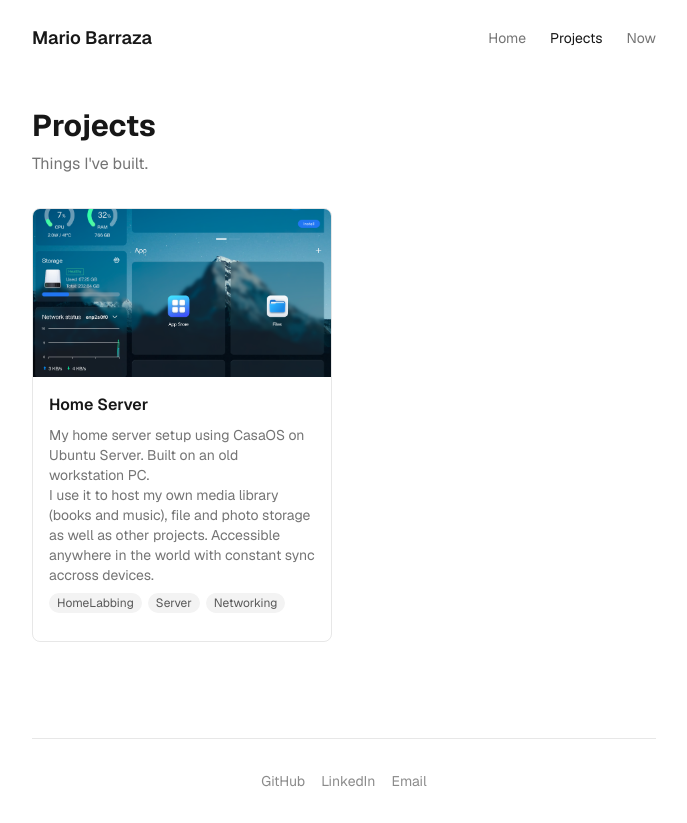
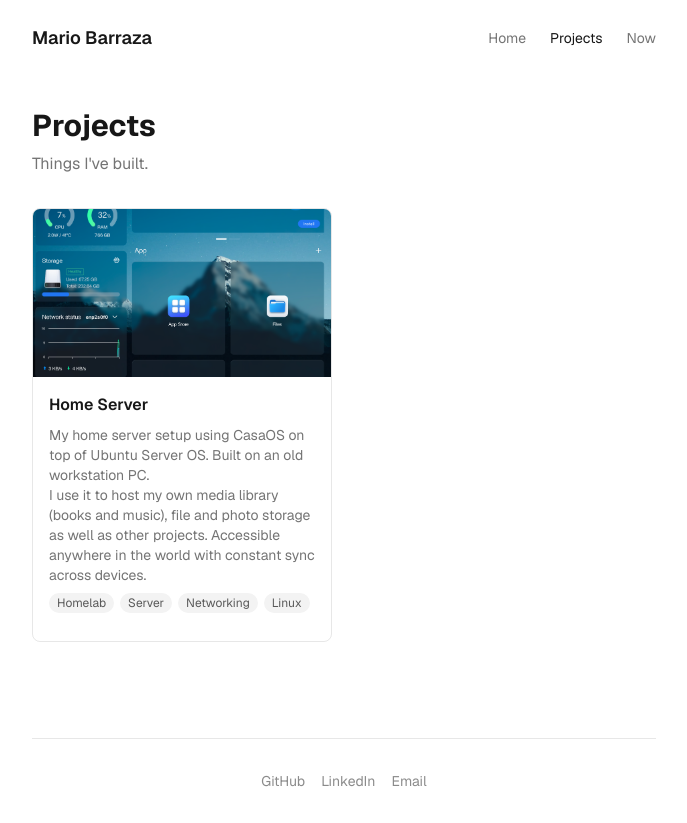
Before and after one commit to reselling/personal-website, a Next.js app: page /projects in a window 1280 px wide. Shown: the whole page, without its empty margins (296-983 px from the left). Built offline with nearby package versions, Linux system fonts and the light colour scheme.

Commit message:
Update projects.ts
Wording

```diff
--- a/src/data/projects.ts
+++ b/src/data/projects.ts
@@ -4,9 +4,9 @@ export const projects: Project[] = [
   {
     title: "Home Server",
     description:
-      "My home server setup using CasaOS on Ubuntu Server. Built on an old workstation PC.\nI use it to host my own media library (books and music), file and photo storage as well as other projects. Accessible anywhere in the world with constant sync accross devices.",
+      "My home server setup using CasaOS on top of Ubuntu Server OS. Built on an old workstation PC.\nI use it to host my own media library (books and music), file and photo storage as well as other projects. Accessible anywhere in the world with constant sync across devices.",
     image: "/images/projects/homeserver.png",
-    tags: ["HomeLabbing", "Server", "Networking"]
+    tags: ["Homelab", "Server", "Networking", "Linux"]
   },
   // Add more projects here
 ];
```
